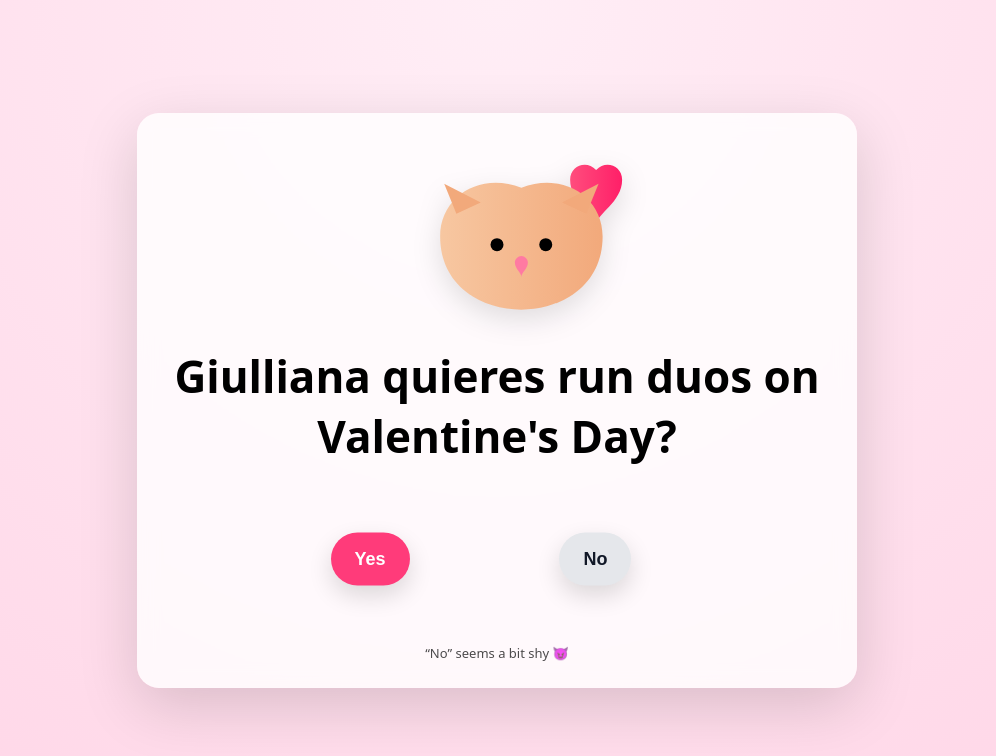
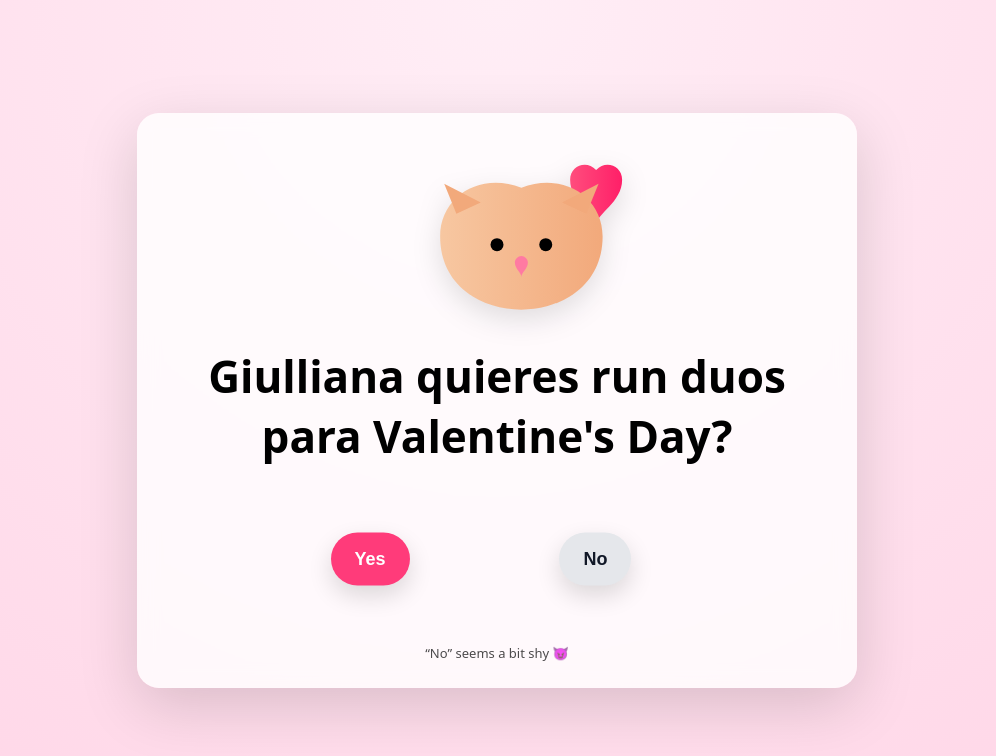
Before and after one commit to blx16/ojitos_lindos, a plain HTML site: page index.html in a window 1280 px wide. Shown: the whole page, without its empty margins (143-1139 px from the left). Drawn offline with nearby package versions, Linux system fonts and the light colour scheme.

Commit message:
Update index.html

```diff
--- a/index.html
+++ b/index.html
@@ -171,7 +171,7 @@
             fill="#ff7aa2"/>
     </svg>
 
-    <h1>Giulliana quieres run duos on Valentine's Day?</h1>
+    <h1>Giulliana quieres run duos para Valentine's Day?</h1>
 
     <section class="button-zone" id="zone">
       <button id="yesBtn">Yes</button>
```
